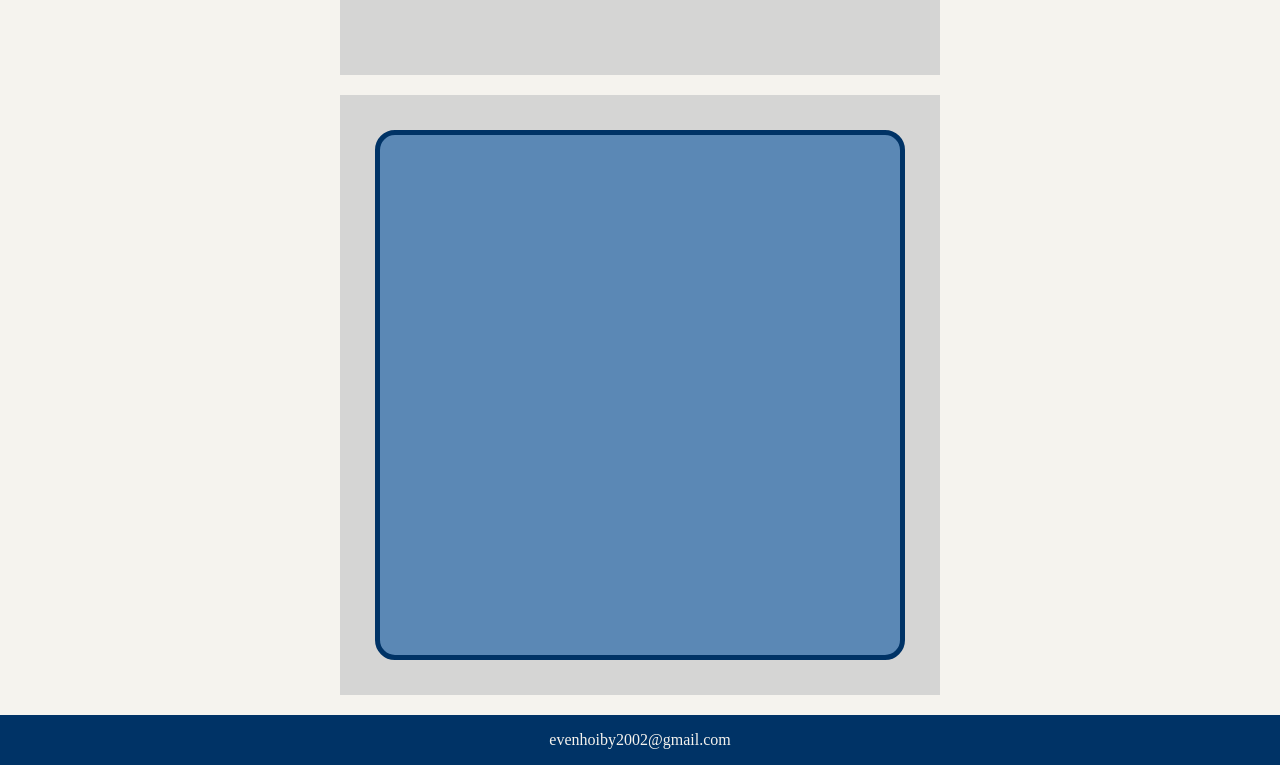
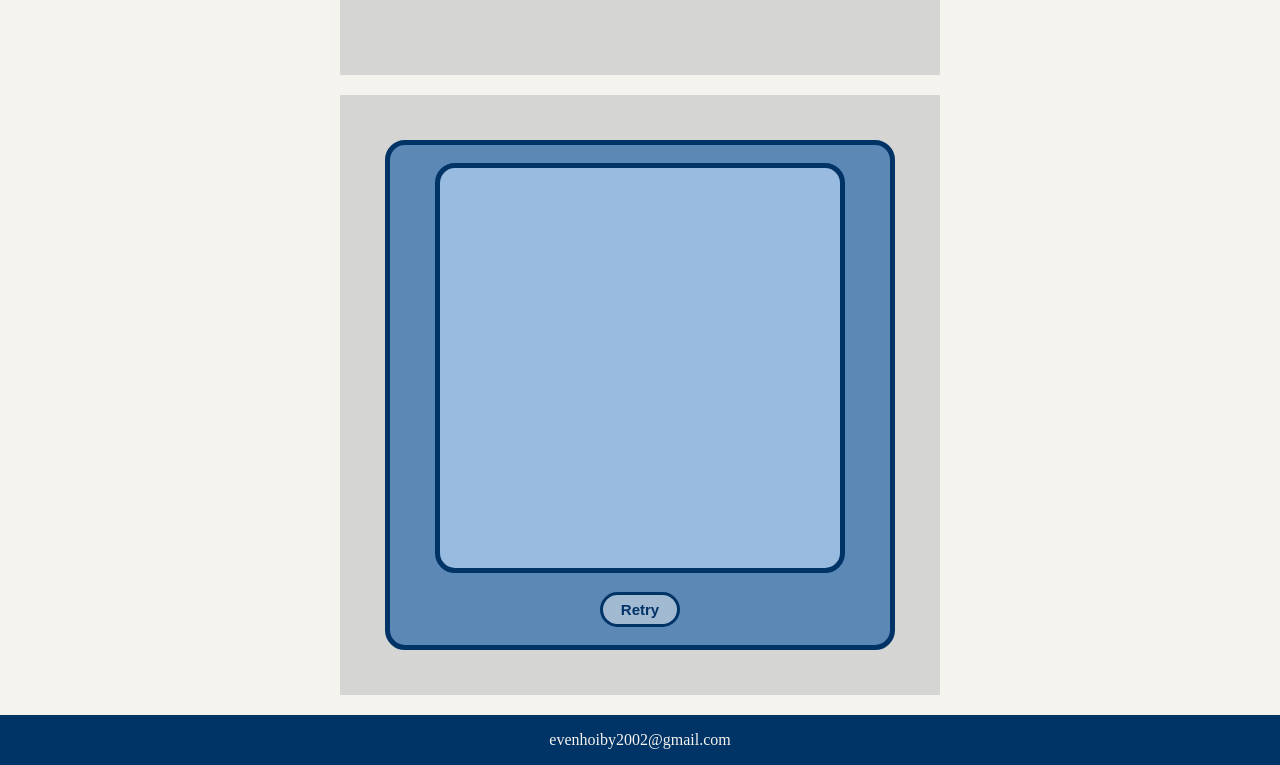
Before and after one commit to EvenHoiby/JavascriptGames, a plain HTML site: page index.html in a window 1280 px wide. Shown: the part 1225-1990 px from the top of the page. Drawn offline with Linux system fonts and the light colour scheme.

Commit message:
Changed layout of snake game

```diff
--- a/css/snake.css
+++ b/css/snake.css
@@ -9,9 +9,33 @@
     border: 5px solid #003366;
     background-color: #5b88b5;
     border-radius: 20px;
-    padding: 20px;
-    width: 480px;
-    height: 480px;
+    width: 500px;
+    height: 500px;
     display: flex;
-    position: absolute;
+    flex-direction: column;
+    justify-content: space-evenly;
+    align-items: center;
 }
+
+#snakeGame {
+    border: 5px solid #003366;
+    background-color: #98bbdf;
+    border-radius: 20px;
+    width: 80%;
+    height: 80%;
+    display: flex;
+}
+
+#snakeRetryBtn {
+    padding: 6px 18px;
+    border: 3px solid #003366;
+    border-radius: 20px;
+    background-color: #a1b9d1;
+    color: #003366;
+    font-size: 15px;
+    font-weight: bold;
+    transition: transform 0.2s;
+}
+#snakeRetryBtn:hover {
+    transform: scale(1.05);
+}
--- a/index.html
+++ b/index.html
@@ -80,7 +80,10 @@
 
         <article class="game" id="snake">
             <div id="gameSnakeContainer">
+                <div id="snakeGame">
 
+                </div>
+                <button id="snakeRetryBtn">Retry</button>
             </div>
         </article>
     </main>
```
